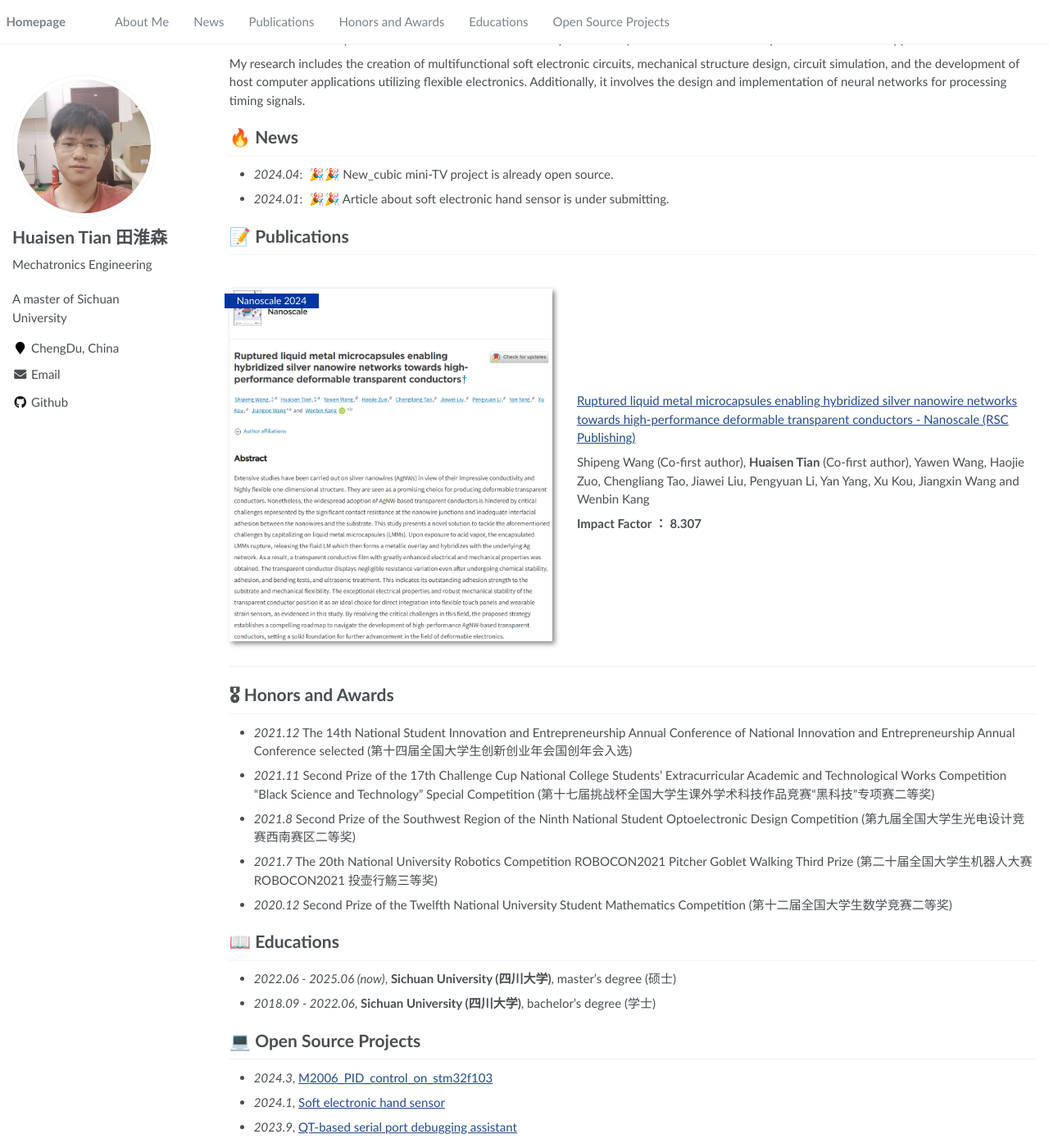
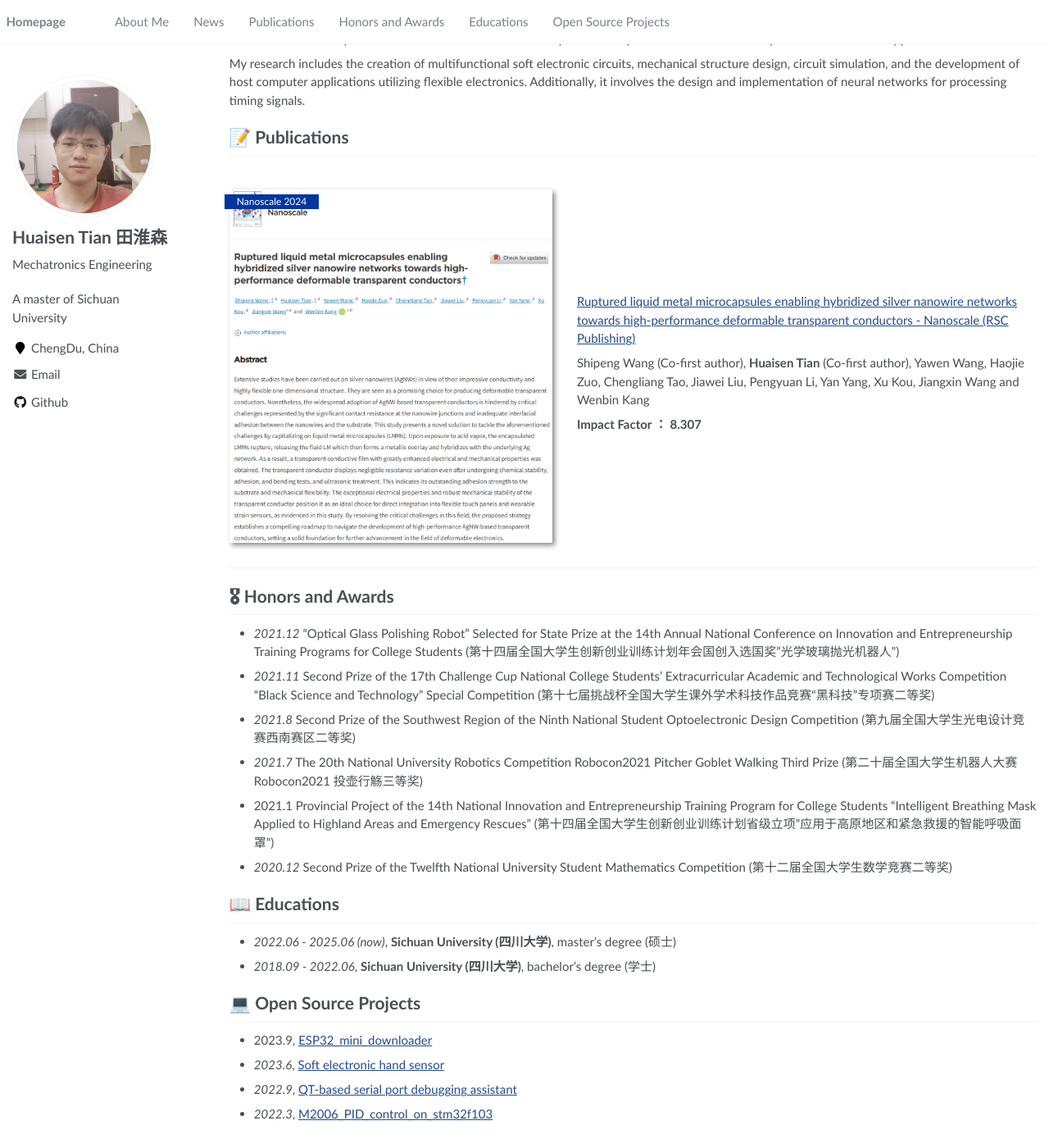
Before and after one commit to HuaisenTian/HuaisenTian.github.io, a Jekyll site: the page built from _pages/about.md, in a window 1280 px wide and 1400 px high, scrolled down 63 px. Shown: the whole window at 82% size. Built offline with Jekyll 4.4.1, drawn with Linux system fonts in a browser that asks for light colours.

Commit message:
Update about.md

```diff
--- a/_pages/about.md
+++ b/_pages/about.md
@@ -16,17 +16,10 @@ My research includes the creation of multifunctional soft electronic circuits, m
 
 
 
-# 🔥 News
-- *2024.04*: &nbsp;🎉🎉 New_cubic mini-TV project is already open source.
-- *2024.01*: &nbsp;🎉🎉 Article about soft electronic hand sensor is under submitting.
-
-
-
 # 📝 Publications
 
 <div class='paper-box'><div class='paper-box-image'><div><div class="badge">Nanoscale 2024</div><img src='images/Nanoscale.png' alt="sym" width="100%"></div></div>
 <div class='paper-box-text' markdown="1">
-
 [Ruptured liquid metal microcapsules enabling hybridized silver nanowire networks towards high-performance deformable transparent conductors - Nanoscale (RSC Publishing)](https://pubs.rsc.org/en/content/articlelanding/2024/nr/d3nr06508a)
 
 Shipeng Wang (Co-first author), **Huaisen Tian** (Co-first author), Yawen Wang, Haojie Zuo, Chengliang Tao, Jiawei Liu, Pengyuan Li, Yan Yang, Xu Kou, Jiangxin Wang and  Wenbin Kang
@@ -38,10 +31,11 @@ Shipeng Wang (Co-first author), **Huaisen Tian** (Co-first author), Yawen Wang,
 
 
 # 🎖 Honors and Awards
-- *2021.12* The 14th National Student Innovation and Entrepreneurship Annual Conference of National Innovation and Entrepreneurship Annual Conference selected (第十四届全国大学生创新创业年会国创年会入选)
+- *2021.12* "Optical Glass Polishing Robot" Selected for State Prize at the 14th Annual National Conference on Innovation and Entrepreneurship Training Programs for College Students (第十四届全国大学生创新创业训练计划年会国创入选国奖"光学玻璃抛光机器人")
 - *2021.11* Second Prize of the 17th Challenge Cup National College Students' Extracurricular Academic and Technological Works Competition "Black Science and Technology" Special Competition (第十七届挑战杯全国大学生课外学术科技作品竞赛“黑科技”专项赛二等奖)
 - *2021.8* Second Prize of the Southwest Region of the Ninth National Student Optoelectronic Design Competition (第九届全国大学生光电设计竞赛西南赛区二等奖)
-- *2021.7* The 20th National University Robotics Competition ROBOCON2021 Pitcher Goblet Walking Third Prize (第二十届全国大学生机器人大赛 ROBOCON2021 投壶行觞三等奖)
+- *2021.7* The 20th National University Robotics Competition Robocon2021 Pitcher Goblet Walking Third Prize (第二十届全国大学生机器人大赛 Robocon2021 投壶行觞三等奖)
+- 2021.1 Provincial Project of the 14th National Innovation and Entrepreneurship Training Program for College Students "Intelligent Breathing Mask Applied to Highland Areas and Emergency Rescues" (第十四届全国大学生创新创业训练计划省级立项"应用于高原地区和紧急救援的智能呼吸面罩")
 - *2020.12* Second Prize of the Twelfth National University Student Mathematics Competition (第十二届全国大学生数学竞赛二等奖)
 
 
@@ -54,6 +48,8 @@ Shipeng Wang (Co-first author), **Huaisen Tian** (Co-first author), Yawen Wang,
 
 # 💻 Open Source Projects
 
-- *2024.3*, [M2006_PID_control_on_stm32f103](https://github.com/HuaisenTian/M2006-3508_motor_control_on_STM32F103)
-- *2024.1*, [Soft electronic hand sensor](https://github.com/HuaisenTian/soft-hand)
-- *2023.9*, [QT-based serial port debugging assistant](https://github.com/HuaisenTian/serial_wave_port)
+- 2023.9, [ESP32_mini_downloader](https://github.com/HuaisenTian/ESP32_mini_download)
+
+- *2023.6*, [Soft electronic hand sensor](https://github.com/HuaisenTian/soft-hand)
+- *2022.9*, [QT-based serial port debugging assistant](https://github.com/HuaisenTian/serial_wave_port)
+- *2022.3*, [M2006_PID_control_on_stm32f103](https://github.com/HuaisenTian/M2006-3508_motor_control_on_STM32F103)
```
